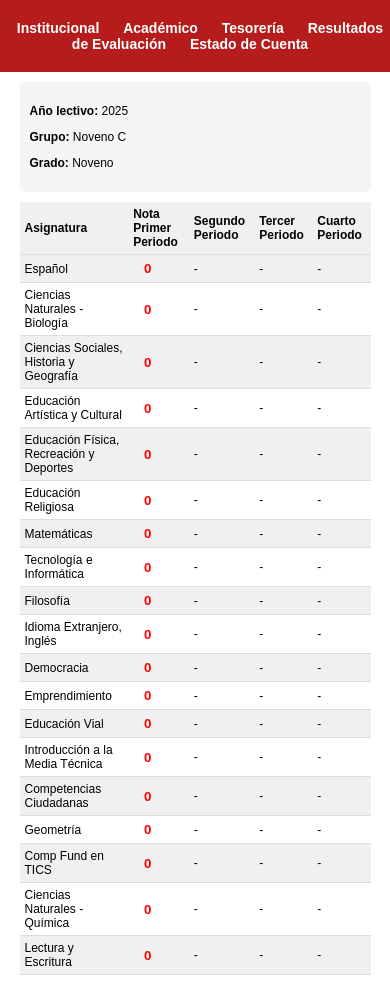
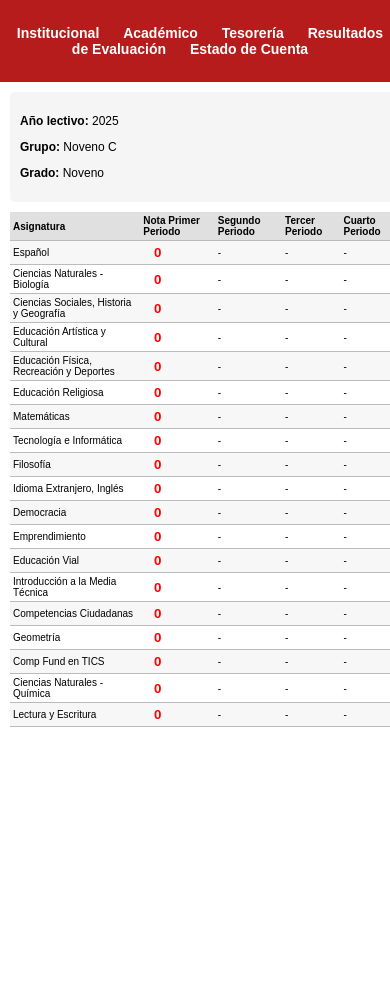
Before and after one commit to eldildopequeno/q10-notas-falsas, a plain HTML site: page evaluacion.html in a window 390 px wide. After the commit the page ends 844 px from the top, so only its background shows below. Drawn offline with Linux system fonts and the light colour scheme.

Commit message:
Update evaluacion.html

```diff
--- a/evaluacion.html
+++ b/evaluacion.html
@@ -14,7 +14,7 @@
         .header {
             width: 100%;
             background: #b71c1c;
-            padding: 20px 0;
+            padding: 25px 0;
             text-align: center;
             font-size: 14px;
         }
@@ -43,16 +43,16 @@
         th, td {
             padding: 5px;
             text-align: left;
-            border-bottom: 1px solid #ddd;
+            border-bottom: 1px solid #bbb;
         }
         th {
-            background: #f0f0f0;
+            background: #e0e0e0;
         }
         tr:nth-child(even) {
             background: #ffffff;
         }
         tr:nth-child(odd) {
-            background: #f0f0f0;
+            background: #f7f7f7;
         }
         .nota {
             width: 40px;
@@ -66,6 +66,18 @@
         }
         .azul {
             color: blue;
+        }
+        @media (max-width: 768px) {
+            .container {
+                width: 100%;
+                padding: 0 10px;
+            }
+            table {
+                font-size: 10px;
+            }
+            th, td {
+                padding: 3px;
+            }
         }
     </style>
 </head>
```
